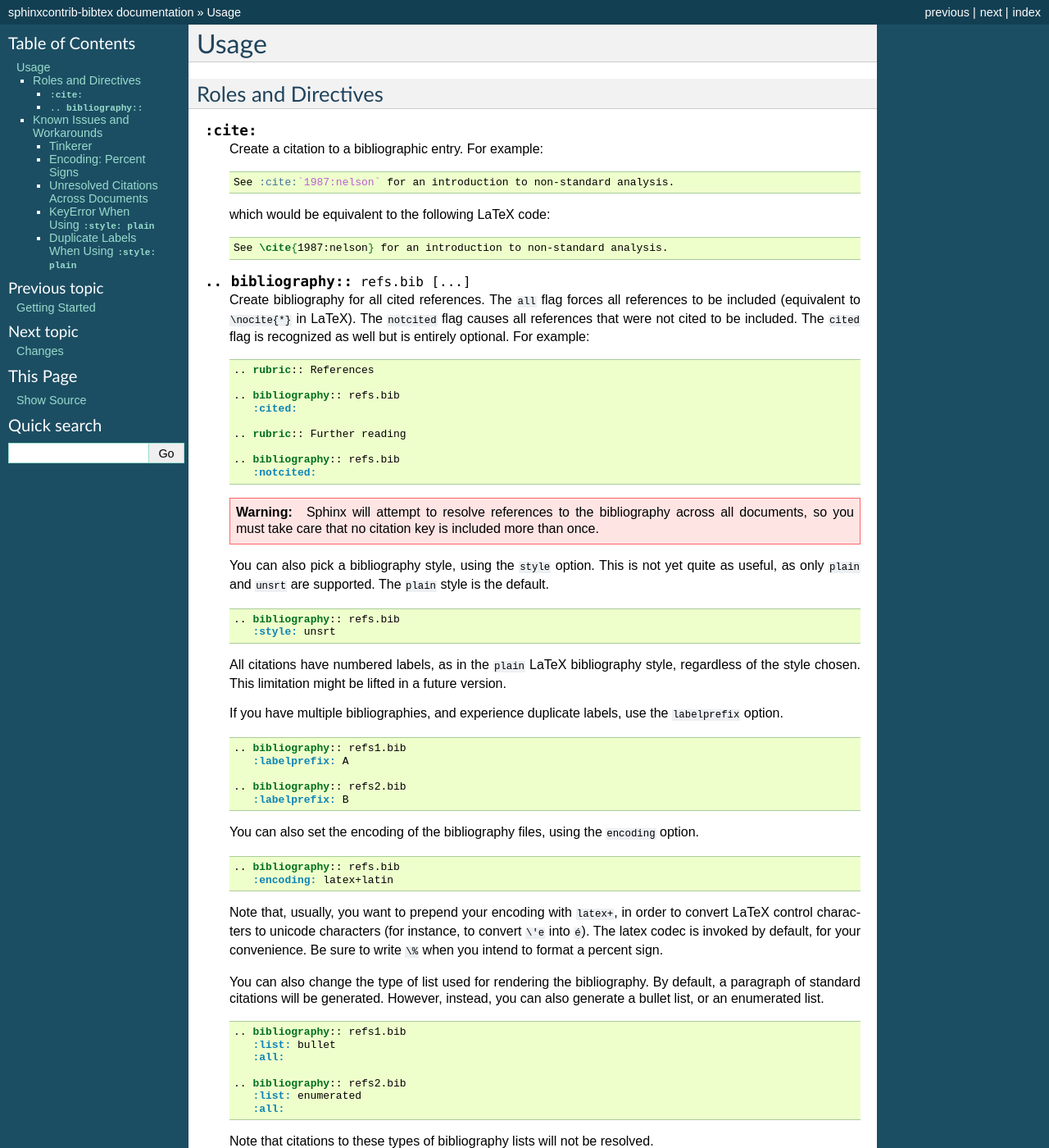
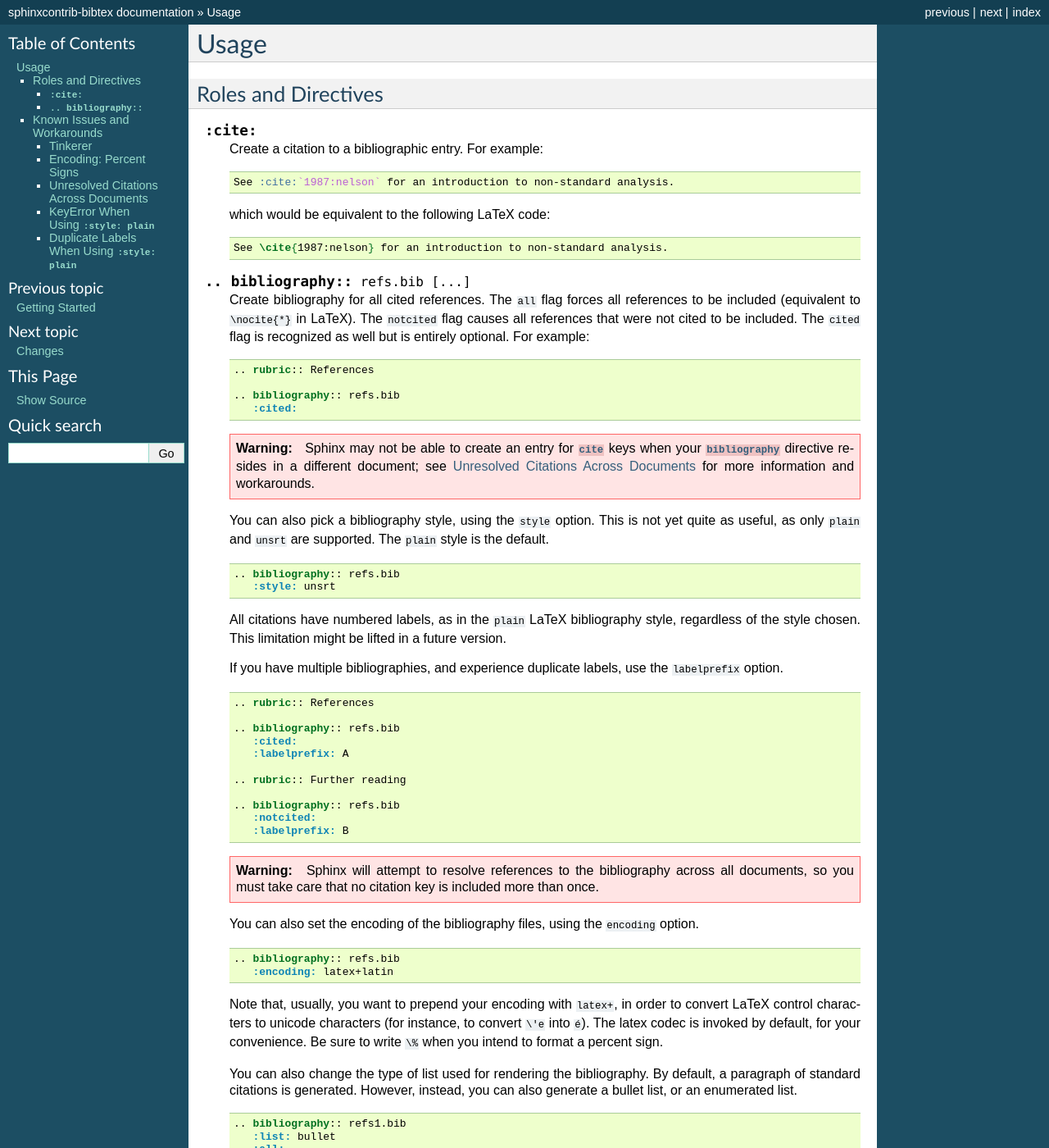
Before and after one commit to mcmtroffaes/sphinxcontrib-bibtex, a Sphinx documentation site: the page built from doc/usage.rst, in a window 1280 px wide and 1400 px high. Shown: the whole window at 82% size. Built offline with Sphinx 7.4.7, drawn with Linux system fonts in a browser that asks for light colours; formulas are drawn with MathJax 3; pages that are not in the unit, such as notebooks, are missing from menus.

Commit message:
Further improvement to documentation.

```diff
--- a/doc/usage.rst
+++ b/doc/usage.rst
@@ -33,16 +33,13 @@ Roles and Directives
      .. bibliography:: refs.bib
         :cited:
 
-     .. rubric:: Further reading
-
-     .. bibliography:: refs.bib
-        :notcited:
-
    .. warning::
 
-      Sphinx will attempt to resolve references to the bibliography
-      across all documents, so you must take care that no citation key
-      is included more than once.
+      Sphinx may not be able to create an entry for :rst:role:`cite` keys
+      when your :rst:dir:`bibliography` directive
+      resides in a different document;
+      see :ref:`issue-unresolved-citations`
+      for more information and workarounds.
 
    You can also pick a bibliography style, using the ``style`` option.
    This is not yet quite as useful, as only ``plain`` and ``unsrt``
@@ -63,11 +60,23 @@ Roles and Directives
 
    .. code-block:: rest
 
-     .. bibliography:: refs1.bib
+     .. rubric:: References
+
+     .. bibliography:: refs.bib
+        :cited:
         :labelprefix: A
 
-     .. bibliography:: refs2.bib
+     .. rubric:: Further reading
+
+     .. bibliography:: refs.bib
+        :notcited:
         :labelprefix: B
+
+   .. warning::
+
+      Sphinx will attempt to resolve references to the bibliography
+      across all documents, so you must take care that no citation key
+      is included more than once.
 
    You can also set the encoding of the bibliography files, using the
    ``encoding`` option.
@@ -84,7 +93,7 @@ Roles and Directives
    ``\%`` when you intend to format a percent sign.
 
    You can also change the type of list used for rendering the
-   bibliography. By default, a paragraph of standard citations will be
+   bibliography. By default, a paragraph of standard citations is
    generated. However, instead, you can also generate a bullet list,
    or an enumerated list.
 
@@ -158,6 +167,8 @@ of the line.
 If you don't want any LaTeX symbols to be reinterpreted as unicode,
 use the option ``:encoding: utf`` (without the ``latex+`` prefix).
 
+.. _issue-unresolved-citations:
+
 Unresolved Citations Across Documents
 ~~~~~~~~~~~~~~~~~~~~~~~~~~~~~~~~~~~~~
 
```
